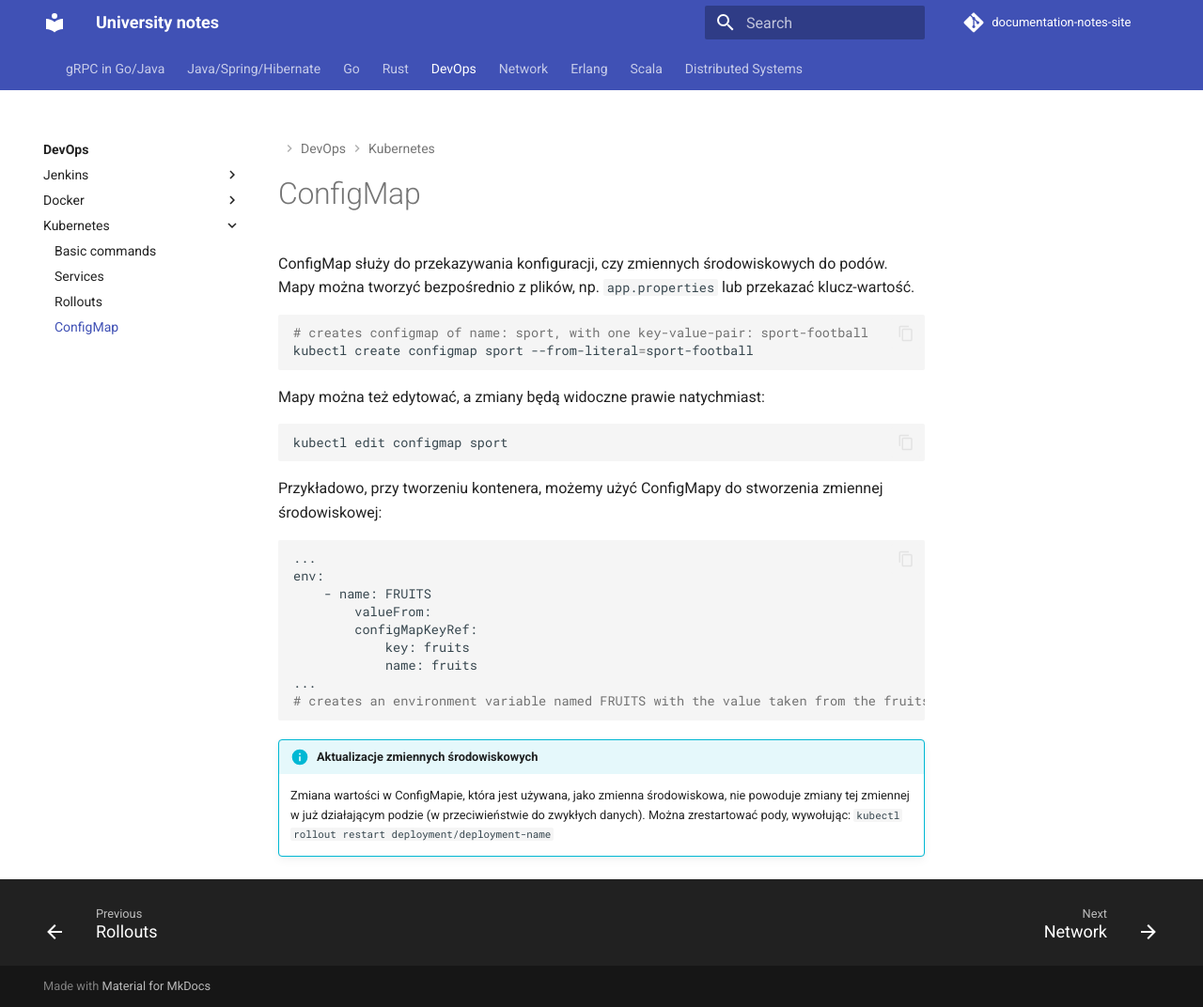
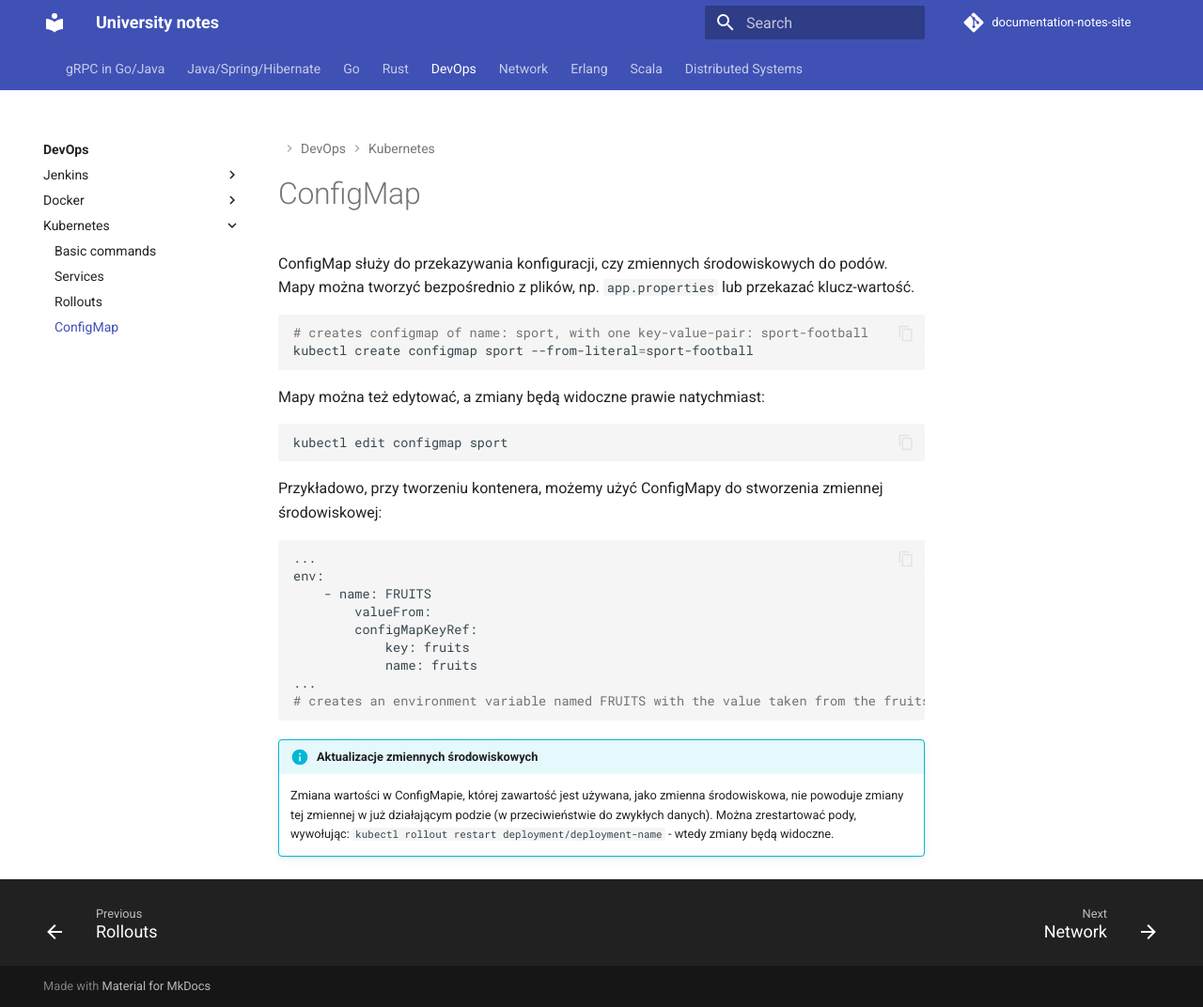
Before and after one commit to pawlowiczf/notes, an MkDocs documentation site: the page built from docs/devops/kubernetes/notes4.md, in a window 1280 px wide and 1072 px high. Shown: the whole window at 94% size. Built offline with MkDocs 1.6.1 and Material for MkDocs 9.7.7, drawn with Linux system fonts in a browser that asks for light colours; comment, search, counter and statistics services are not loaded.

Commit message:
kubernetes

````diff
--- a/docs/devops/kubernetes/notes4.md
+++ b/docs/devops/kubernetes/notes4.md
@@ -25,4 +25,4 @@ env:
 ```
 
 !!! note info "Aktualizacje zmiennych środowiskowych"
-    Zmiana wartości w ConfigMapie, która jest używana, jako zmienna środowiskowa, nie powoduje zmiany tej zmiennej w już działającym podzie (w przeciwieństwie do zwykłych danych). Można zrestartować pody, wywołując: `kubectl rollout restart deployment/deployment-name`
+    Zmiana wartości w ConfigMapie, której zawartość jest używana, jako zmienna środowiskowa, nie powoduje zmiany tej zmiennej w już działającym podzie (w przeciwieństwie do zwykłych danych). Można zrestartować pody, wywołując: `kubectl rollout restart deployment/deployment-name` - wtedy zmiany będą widoczne.
````
